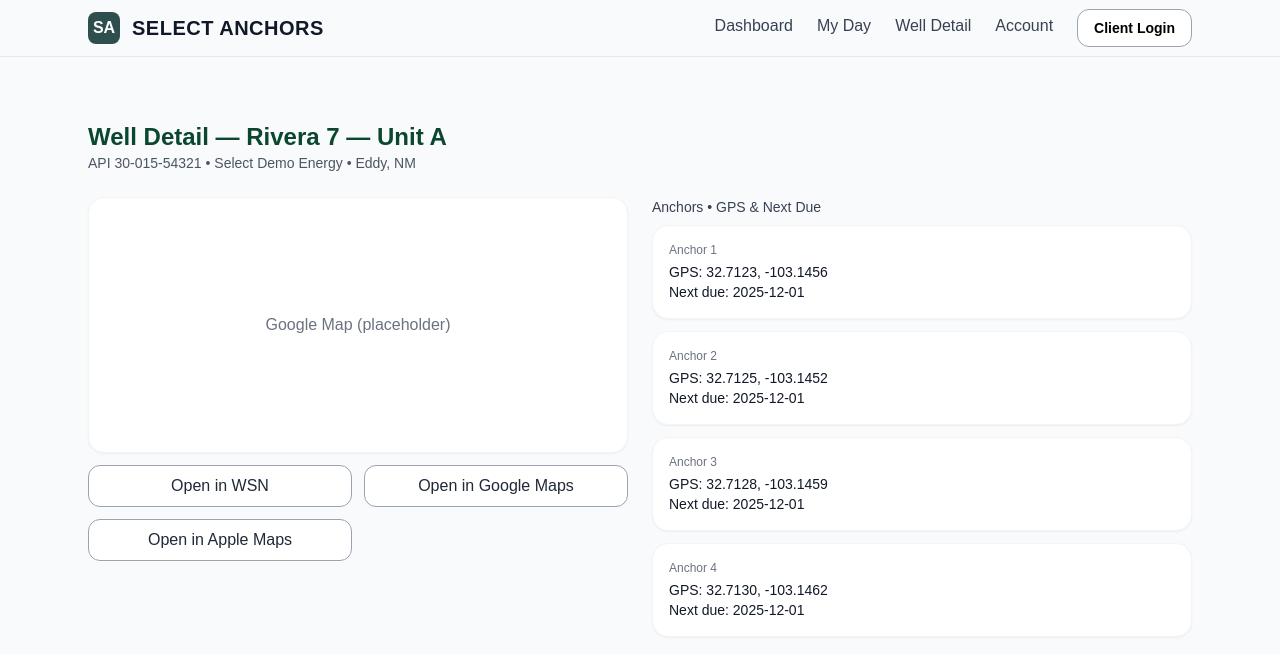
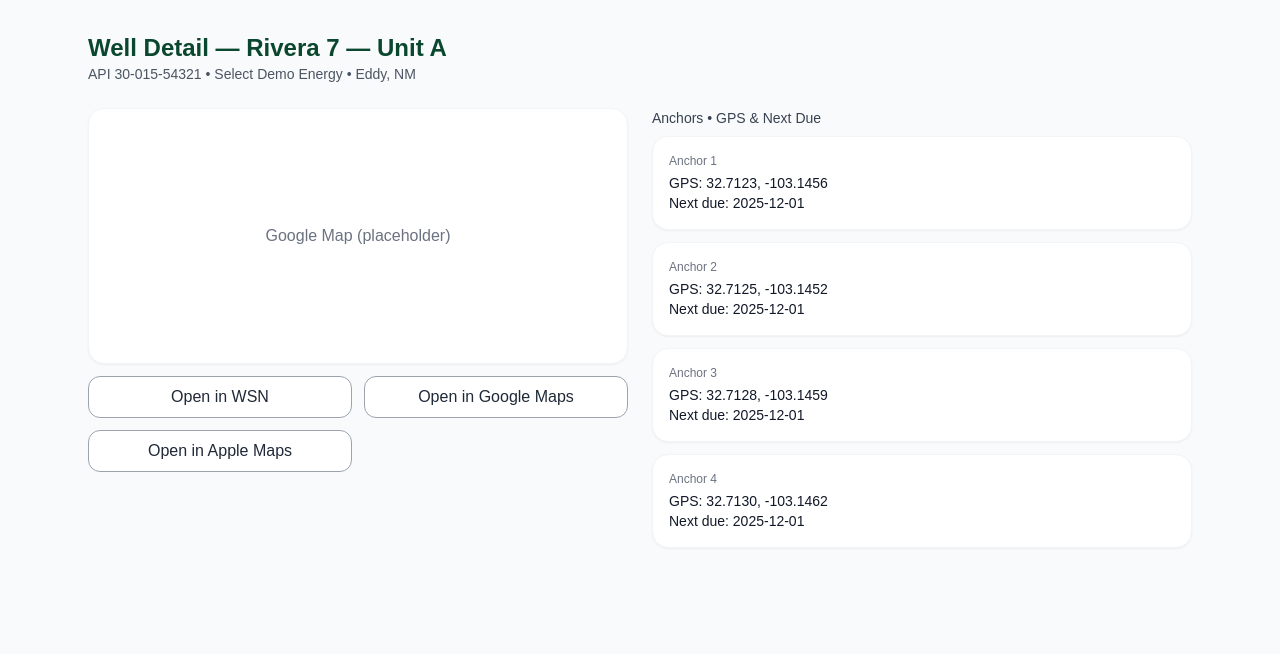
Before and after one commit to select-anchors/select-anchors-portal, a Next.js app: page / in a window 1280 px wide. Shown: the top 654 px of the page. Built offline with nearby package versions, Linux system fonts and the light colour scheme.

Commit message:
Update layout.js

```diff
--- a/app/layout.js
+++ b/app/layout.js
@@ -25,9 +25,8 @@ export const metadata = { title: "Select Anchors Portal", description: "Client l
 export default function RootLayout({ children }) {
   return (
     <html lang="en">
-      <body>
-        <Header />
-        <main className="py-8">{children}</main>
+      <body className={`${norwester.variable} ${leagueSpartan.variable}`}>
+        {children}
       </body>
     </html>
   );
```
